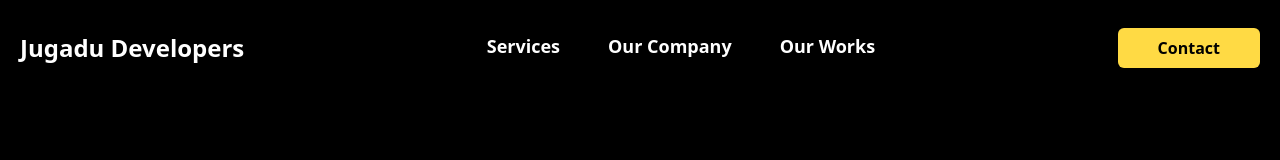
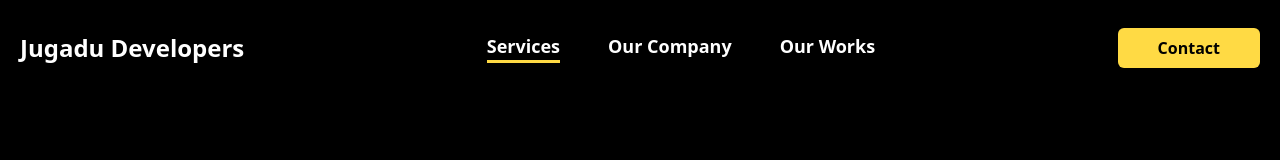
Before and after one commit to JugaduDevelopers/JugaduWebsite, a Next.js app: page /services in a window 1280 px wide. Shown: the top 160 px of the page. Built offline with nearby package versions, Linux system fonts and the light colour scheme.

Commit message:
Done nav bar changes

```diff
--- a/src/components/Header.jsx
+++ b/src/components/Header.jsx
@@ -20,7 +20,7 @@ function Header() {
     >
       <div className={"container mx-auto"}>
         <div className="flex justify-between items-center py-6">
-          <Link href="/" className="text-2xl">
+          <Link href="/" className="text-2xl lin">
             Jugadu Developers
           </Link>
           <LgNav />
--- a/src/components/ListItems.jsx
+++ b/src/components/ListItems.jsx
@@ -1,10 +1,11 @@
 "use client";
-
 import Link from "next/link";
 import React, { memo } from "react";
 import { navLinks } from "../../public/data";
-
+import { usePathname } from 'next/navigation';
 function Li({ setIsOpen = () => {}, isOpen = false }) {
+  const pathname = usePathname();
+  console.log(pathname)
   const closeBar = () => setIsOpen(!isOpen);
   return (
     <>
@@ -18,7 +19,7 @@ function Li({ setIsOpen = () => {}, isOpen = false }) {
             <Link href={`${x.href}`} className="mb-1">
               {x.item}
             </Link>
-            <span className="block max-w-0 group-hover:max-w-full transition-all duration-300 h-[3px] bg-yellow" />
+            <span className={pathname===x.href?"block max-w-full  h-[3px] bg-yellow":"block h-[3px] bg-yellow max-w-0 group-hover:max-w-full transition-all duration-300"} />
           </li>
         );
       })}
--- a/src/components/SmNav.jsx
+++ b/src/components/SmNav.jsx
@@ -13,7 +13,7 @@ function SmNav() {
         onClick={() => {
           setIsOpen(!isOpen);
         }}
-        className={`top-8 right-5 duration-200 fixed md:hidden shadow-gray-800 drop-shadow-2xl z-20`}
+        className={`top-6 right-5 duration-200 fixed md:hidden shadow-gray-800 drop-shadow-2xl z-20`}
       >
         {isOpen ? <CloseMenuSvg width="32px" /> : <MenuSvg width="32px" />}
       </button>
```
